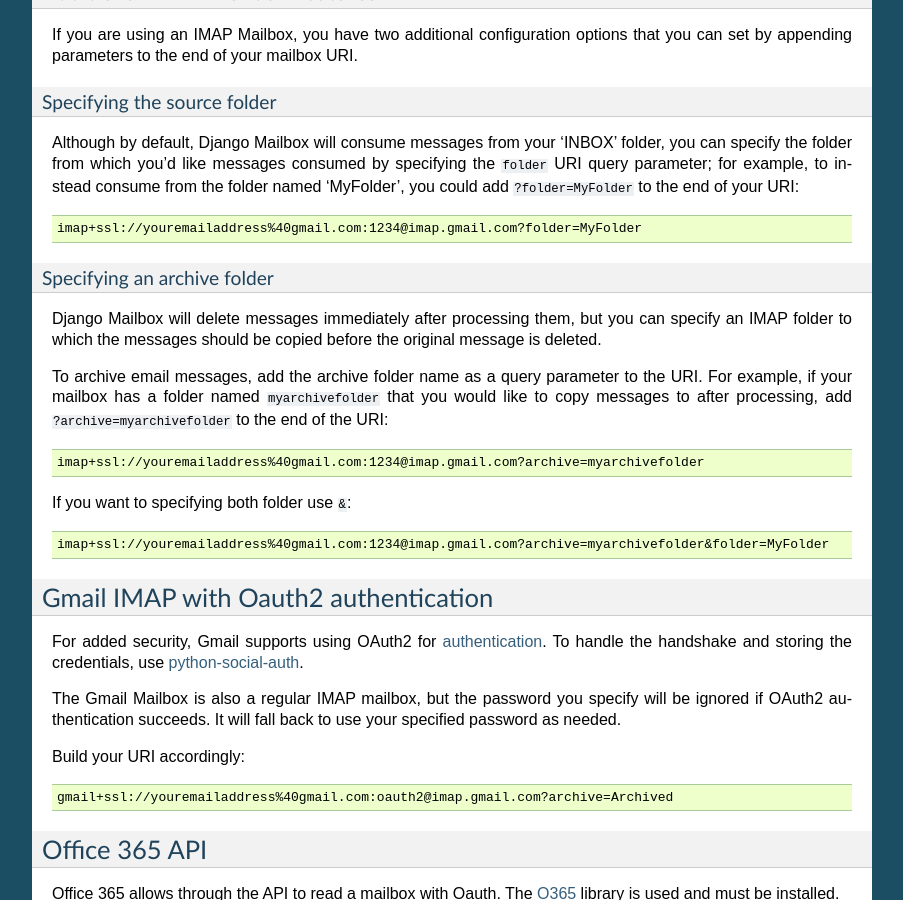
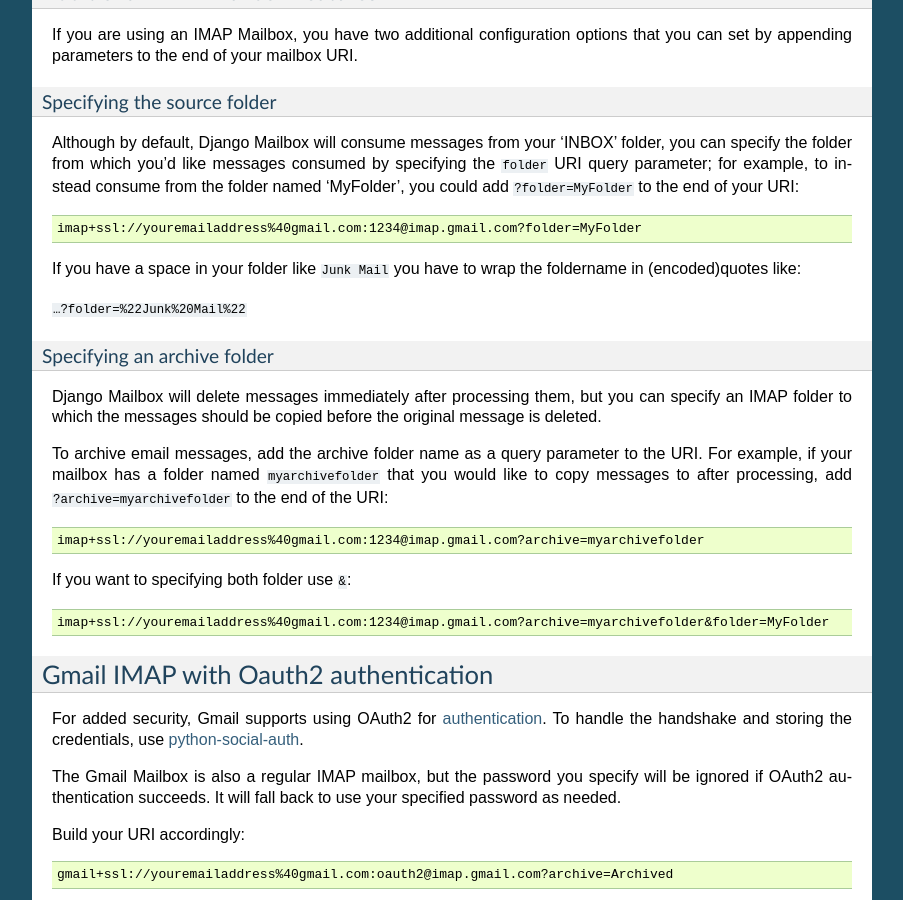
Before and after one commit to coddingtonbear/django-mailbox, a Sphinx documentation site: the page built from docs/topics/mailbox_types.rst, in a window 1280 px wide and 900 px high, scrolled down 700 px. Shown: the whole window, without its empty margins (198-1101 px from the left). Built offline with Sphinx 7.4.7, drawn with Linux system fonts in a browser that asks for light colours.

Commit message:
Add a small section about spaces in folder names to the docs

```diff
--- a/docs/topics/mailbox_types.rst
+++ b/docs/topics/mailbox_types.rst
@@ -77,6 +77,11 @@
 
     imap+ssl://youremailaddress%40gmail.com:1234@imap.gmail.com?folder=MyFolder
 
+If you have a space in your folder like ``Junk Mail`` you have to wrap the
+foldername in (encoded)quotes like:
+
+``…?folder=%22Junk%20Mail%22``
+
 .. _gmail-oauth:
 
 Specifying an archive folder
```
